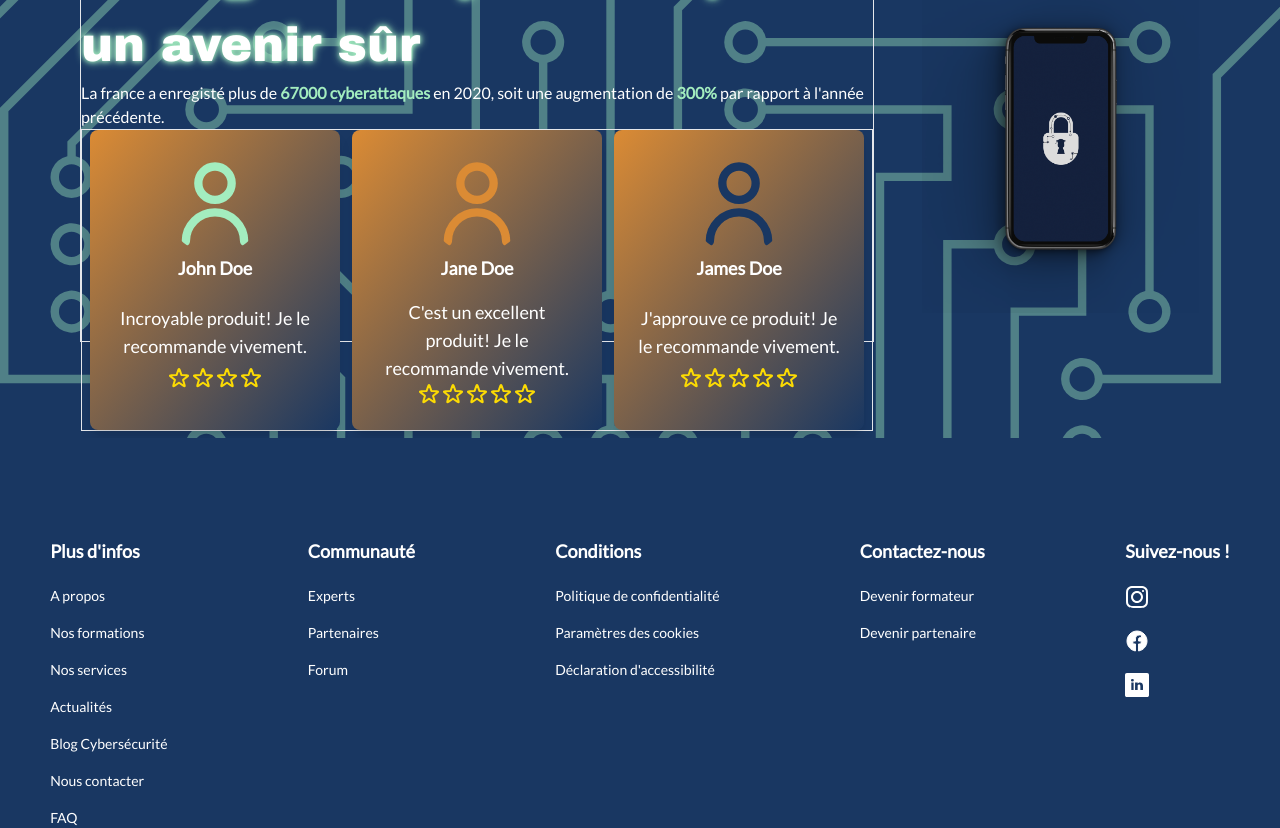
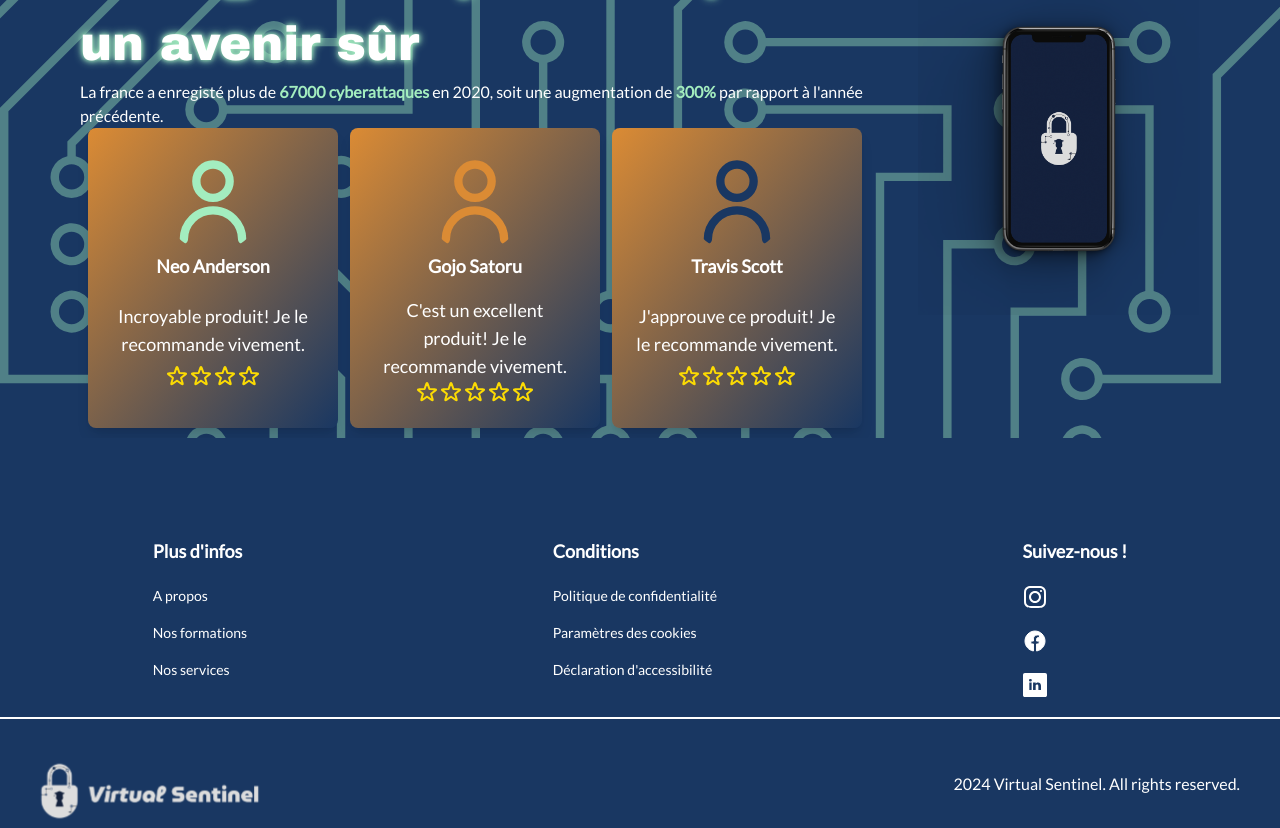
Before and after one commit to GanaF4ll/virtualsentinel, a Next.js app: page / in a window 1280 px wide. Shown: the part 300-1128 px from the top of the page. Built offline with nearby package versions, Linux system fonts and the light colour scheme; a web font is replaced by a local one.

Commit message:
:art: UI

```diff
--- a/components/Download.tsx
+++ b/components/Download.tsx
@@ -9,7 +9,7 @@ const Download = () => {
   return (
     <section className="flexCenter w-full flex-col pb-[100px]">
       <div className="get-app">
-        <div className="z-20 flex w-full flex-1 flex-col items-start border">
+        <div className="z-20 flex w-full flex-1 flex-col items-start">
           <h2
             // className={`${montSerrat.className} neon-title`}
             className="neon-title"
@@ -25,7 +25,7 @@ const Download = () => {
             <strong className="text-green-primary">300%</strong> par rapport à
             l'année précédente.
           </p>
-          <div className="flex flex-col gap-3 whitesspace-nowrap xl:flex-row border px-2">
+          <div className="flex flex-col gap-3 whitesspace-nowrap xl:flex-row  px-2">
             {ReviewMocks.map((review) => {
               return <UserReview user={review} />;
             })}
--- a/components/Footer.tsx
+++ b/components/Footer.tsx
@@ -5,9 +5,9 @@ import React from "react";
 
 const Footer = () => {
   return (
-    <footer className="flexCenter mb-24 bg-blue-primary">
+    <footer className="flexCenter bg-blue-primary">
       <div className="flex flex-col w-full">
-        <div className="flex flex-wrap gap-10 sm:justify-around md:flex-1">
+        <div className="flex flex-wrap  sm:justify-around md:flex-1">
           {FOOTER_LINKS.map((columns) => (
             <FooterColumn title={columns.title} key={columns.title}>
               <ul className="regular-14 flex flex-col gap-4 text-white">
@@ -22,7 +22,7 @@ const Footer = () => {
 
           <FooterColumn title="Suivez-nous !" key="index">
             {SOCIALS.map((network, index) => (
-              <ul className="regular-14 flex flex-col gap-4 text-white">
+              <ul className="regular-14 flex flex-col  text-white">
                 <a href={network.link} key={network.link} target="_blank">
                   <Image
                     src={network.icon}
@@ -37,7 +37,7 @@ const Footer = () => {
         </div>
 
         <div className="flex border-t-2 border-white items-center justify-between text-white mt-5">
-          <Link href="/" className="mb-10">
+          <Link href="/" className="">
             <Image
               src="/logoTitreWhite.svg"
               alt="logo"
--- a/components/UserReview.tsx
+++ b/components/UserReview.tsx
@@ -1,16 +1,25 @@
 import React from "react";
-import { FontAwesomeIcon } from "@fortawesome/react-fontawesome";
-import { faStar } from "@fortawesome/free-solid-svg-icons";
 import Image from "next/image";
 
-const UserReview = ({ user }) => {
+export interface UserReviewProps {
+  name: string;
+  photo: string;
+  rating: number;
+  comment: string;
+}
+
+interface Props {
+  user: UserReviewProps;
+}
+
+const UserReview: React.FC<Props> = ({ user }) => {
   const { name, photo, rating, comment } = user;
 
-  const renderStars = (rating) => {
+  const renderStars = (rating: number) => {
     const stars = [];
     for (let i = 0; i < rating; i++) {
       stars.push(
-        <Image key={i} src={"/star.svg"} alt={"star"} width={24} height={24} />
+        <Image key={i} src="/star.svg" alt="star" width={24} height={24} />
       );
     }
     return stars;
@@ -18,7 +27,7 @@ const UserReview = ({ user }) => {
 
   return (
     <div
-      className="flex flex-col items-center justify-between w-[250px] h-[300px] p-6 rounded-lg shadow-lg max-w-md "
+      className="flex flex-col items-center justify-between w-[250px] h-[300px] p-6 rounded-lg shadow-lg max-w-md"
       style={{
         backgroundImage: "linear-gradient(to bottom right, #DB8B34, #193762)",
       }}
--- a/constants/index.ts
+++ b/constants/index.ts
@@ -14,16 +14,16 @@ export const FOOTER_LINKS = [
       "A propos",
       "Nos formations",
       "Nos services",
-      "Actualités",
-      "Blog Cybersécurité",
-      "Nous contacter",
-      "FAQ",
+      // "Actualités",
+      // "Blog Cybersécurité",
+      // "Nous contacter",
+      // "FAQ",
     ],
   },
-  {
-    title: "Communauté",
-    links: ["Experts", "Partenaires", "Forum"],
-  },
+  // {
+  //   title: "Communauté",
+  //   links: ["Experts", "Partenaires", "Forum"],
+  // },
   {
     title: "Conditions",
     links: [
@@ -32,10 +32,10 @@ export const FOOTER_LINKS = [
       "Déclaration d'accessibilité",
     ],
   },
-  {
-    title: "Contactez-nous",
-    links: ["Devenir formateur", "Devenir partenaire"],
-  },
+  // {
+  //   title: "Contactez-nous",
+  //   links: ["Devenir formateur", "Devenir partenaire"],
+  // },
 ];
 
 export const SOCIALS = [
@@ -61,19 +61,19 @@ export const SOCIALS = [
 
 export const ReviewMocks = [
   {
-    name: "John Doe",
+    name: "Neo Anderson",
     photo: "/usergreen.svg",
     rating: 4,
     comment: "Incroyable produit! Je le recommande vivement.",
   },
   {
-    name: "Jane Doe",
+    name: "Gojo Satoru",
     photo: "/userorange.svg",
     rating: 5,
     comment: "C'est un excellent produit! Je le recommande vivement.",
   },
   {
-    name: "James Doe",
+    name: "Travis Scott",
     photo: "/userblue.svg",
     rating: 5,
     comment: "J'approuve ce produit! Je le recommande vivement.",
```
